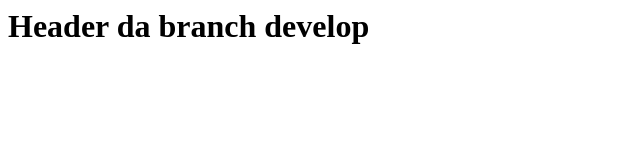
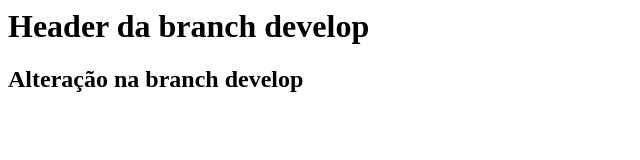
Before and after one commit to GabrieliDemen/bootcampDB1SegundoRepo, a plain HTML site: page index.html in a window 1280 px wide. Shown: the whole page, without its empty margins (0-640 px from the left). Drawn offline with Linux system fonts and the light colour scheme.

Commit message:
Altrando index.html

```diff
--- a/index.html
+++ b/index.html
@@ -1,5 +1,6 @@
 <html>
     <body>
         <h1> Header da branch develop</h1>
+        <h2> Alteração na branch develop</h2>
     </body>
 </html>
```
